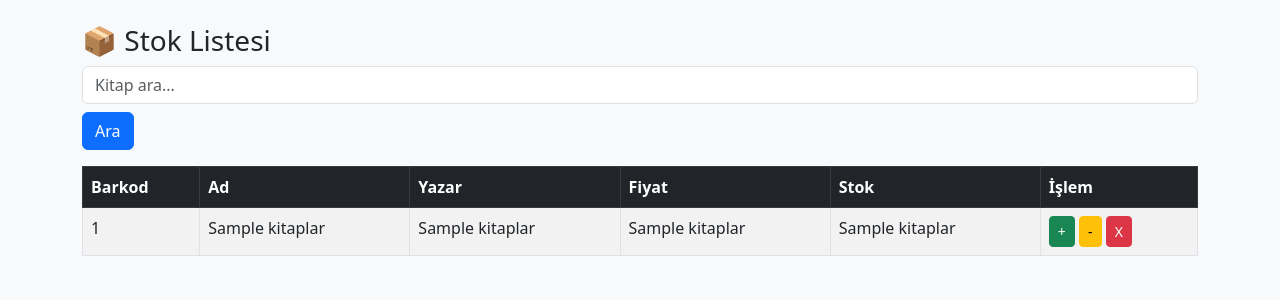
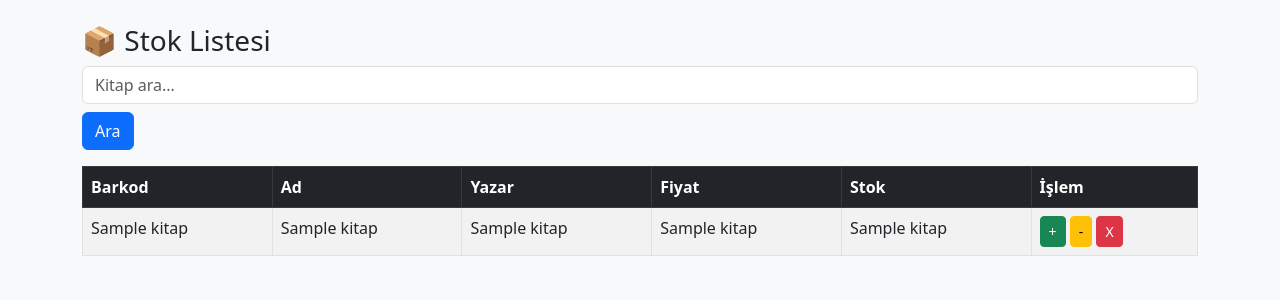
Before and after one commit to hasankucukali/kitap_sistem, a Flask app: template templates/stok.html in a window 1280 px wide. Shown: the part 54-354 px from the top of the page. Run offline with Flask 3, Linux system fonts and the light colour scheme; the template is opened without the code that fills it: most values are stand-ins (such as "Sample title", 1, 10 or a date in 2020); some libraries are stand-ins or nearby versions.

Commit message:
stok.html

```diff
--- a/templates/stok.html
+++ b/templates/stok.html
@@ -39,11 +39,12 @@
 <tbody>
 {% for k in kitaplar %}
 <tr>
-<td>{{k[0]}}</td>
-<td>{{k[1]}}</td>
-<td>{{k[2]}}</td>
-<td>{{k[3]}}</td>
-<td>{{k[4]}}</td>
+<td>{{ kitap[0] }}</td>
+<td>{{ kitap[1] }}</td>
+<td>{{ kitap[2] }}</td>
+<td>{{ kitap[3] }}</td>
+<td>{{ kitap[4] }}</td>
+
 <td>
 <a href="/stok_arttir/{{kitap[0]}}" class="btn btn-success btn-sm">+</a>
 <a href="/stok_azalt/{{kitap[0]}}" class="btn btn-warning btn-sm">-</a>
```
